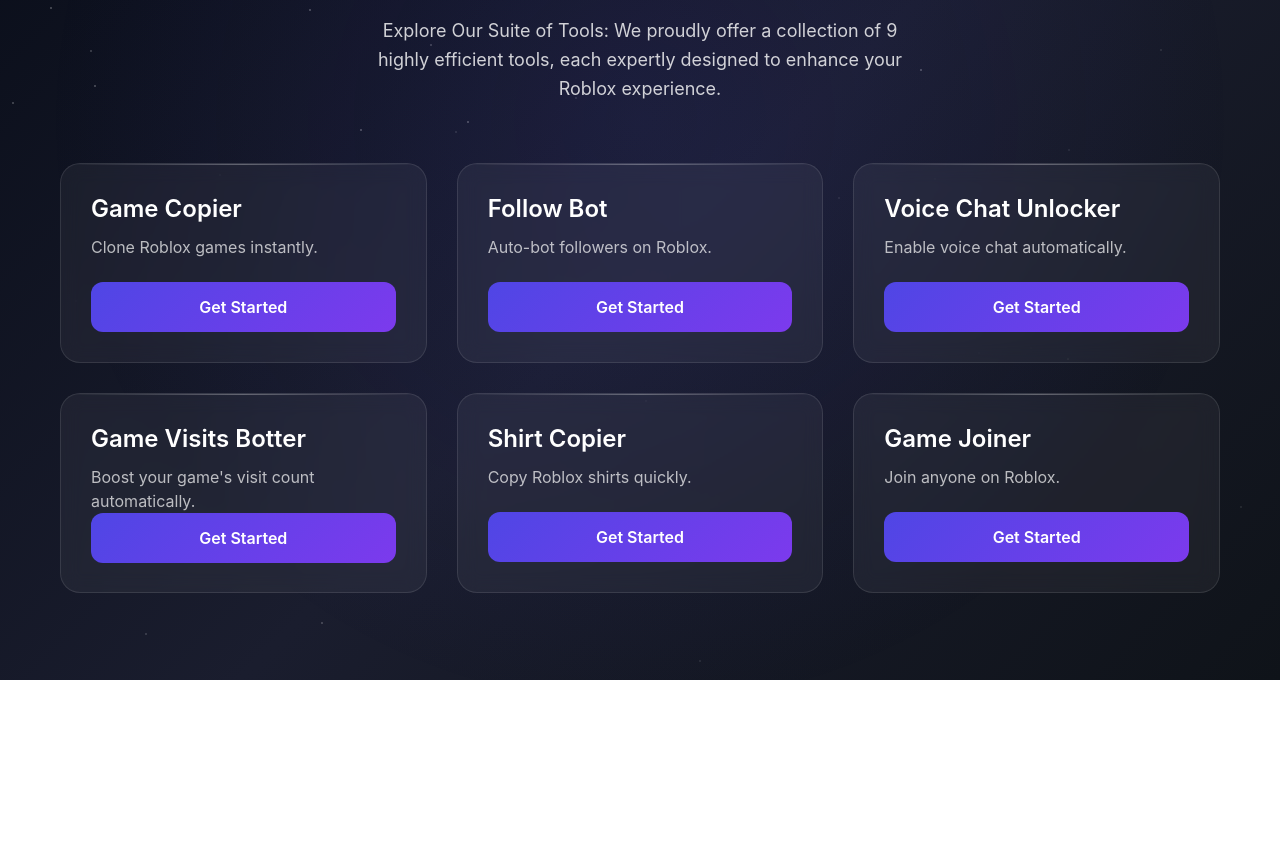
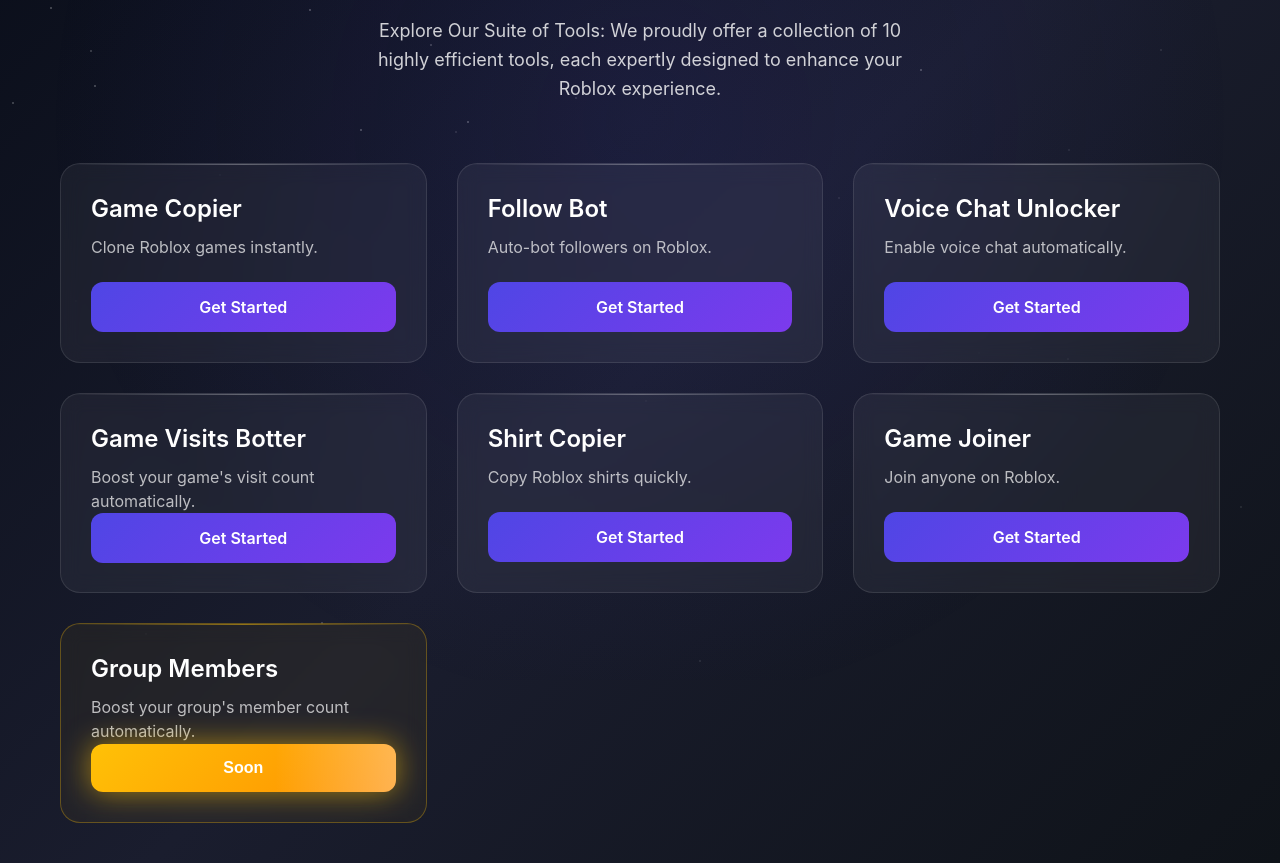
Before and after one commit to azerty5757102383778/zqefezfqezfv-egvfqzqfezgfqezf, a plain HTML site: page choice.html in a window 1280 px wide. Shown: the part 120-983 px from the top of the page. Before the commit the page ends 800 px from the top, so only its background shows below. Drawn offline with Linux system fonts and the light colour scheme.

Commit message:
Update choice.html

```diff
--- a/choice.html
+++ b/choice.html
@@ -99,6 +99,11 @@
             justify-content: space-between;
         }
 
+        .tool-card.coming-soon {
+            border-color: rgba(255, 193, 7, 0.3);
+            background: rgba(255, 193, 7, 0.05);
+        }
+
         .tool-card::before {
             content: '';
             position: absolute;
@@ -109,7 +114,11 @@
             background: linear-gradient(90deg, transparent, rgba(255, 255, 255, 0.3), transparent);
         }
 
-        .tool-card:hover {
+        .tool-card.coming-soon::before {
+            background: linear-gradient(90deg, transparent, rgba(255, 193, 7, 0.5), transparent);
+        }
+
+        .tool-card:not(.coming-soon):hover {
             background: rgba(255, 255, 255, 0.08);
             border-color: rgba(255, 255, 255, 0.2);
             transform: translateY(-5px);
@@ -153,6 +162,49 @@
             transform: translateY(-2px);
             box-shadow: 0 10px 25px rgba(79, 70, 229, 0.4);
             background: linear-gradient(135deg, #5b52e8 0%, #8b4cf0 100%);
+        }
+
+        .tool-btn.soon-btn {
+            background: linear-gradient(135deg, #ffc107 0%, #ff8f00 100%);
+            cursor: not-allowed;
+            position: relative;
+            overflow: hidden;
+            animation: pulse-glow 2s infinite;
+        }
+
+        .tool-btn.soon-btn::before {
+            content: '';
+            position: absolute;
+            top: 0;
+            left: -100%;
+            width: 100%;
+            height: 100%;
+            background: linear-gradient(90deg, transparent, rgba(255, 255, 255, 0.4), transparent);
+            animation: shimmer 2s infinite;
+        }
+
+        .tool-btn.soon-btn:hover {
+            transform: none;
+            box-shadow: none;
+            background: linear-gradient(135deg, #ffc107 0%, #ff8f00 100%);
+        }
+
+        @keyframes pulse-glow {
+            0%, 100% {
+                box-shadow: 0 0 20px rgba(255, 193, 7, 0.3);
+            }
+            50% {
+                box-shadow: 0 0 30px rgba(255, 193, 7, 0.6);
+            }
+        }
+
+        @keyframes shimmer {
+            0% {
+                left: -100%;
+            }
+            100% {
+                left: 100%;
+            }
         }
 
         /* Responsive design */
@@ -225,7 +277,7 @@
         <div class="header">
             <h1 class="main-title">Ready to get started?</h1>
             <p class="subtitle">
-                Explore Our Suite of Tools: We proudly offer a collection of 9<br>
+                Explore Our Suite of Tools: We proudly offer a collection of 10<br>
                 highly efficient tools, each expertly designed to enhance your<br>
                 Roblox experience.
             </p>
@@ -279,6 +331,14 @@
                 </div>
                 <a href="gamejoiner.html" class="tool-btn">Get Started</a>
             </div>
+
+            <div class="tool-card coming-soon">
+                <div class="tool-content">
+                    <h3 class="tool-title">Group Members</h3>
+                    <p class="tool-description">Boost your group's member count automatically.</p>
+                </div>
+                <button class="tool-btn soon-btn" disabled>Soon</button>
+            </div>
         </div>
     </div>
 
```
